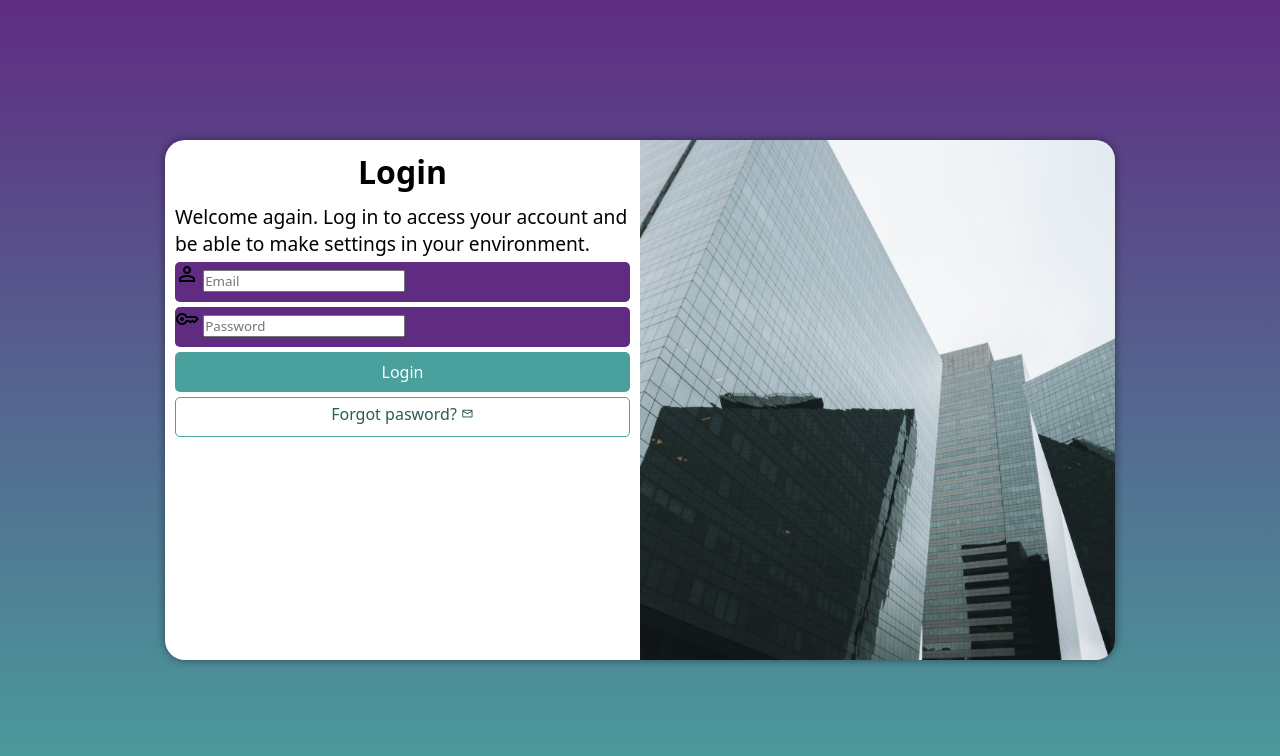
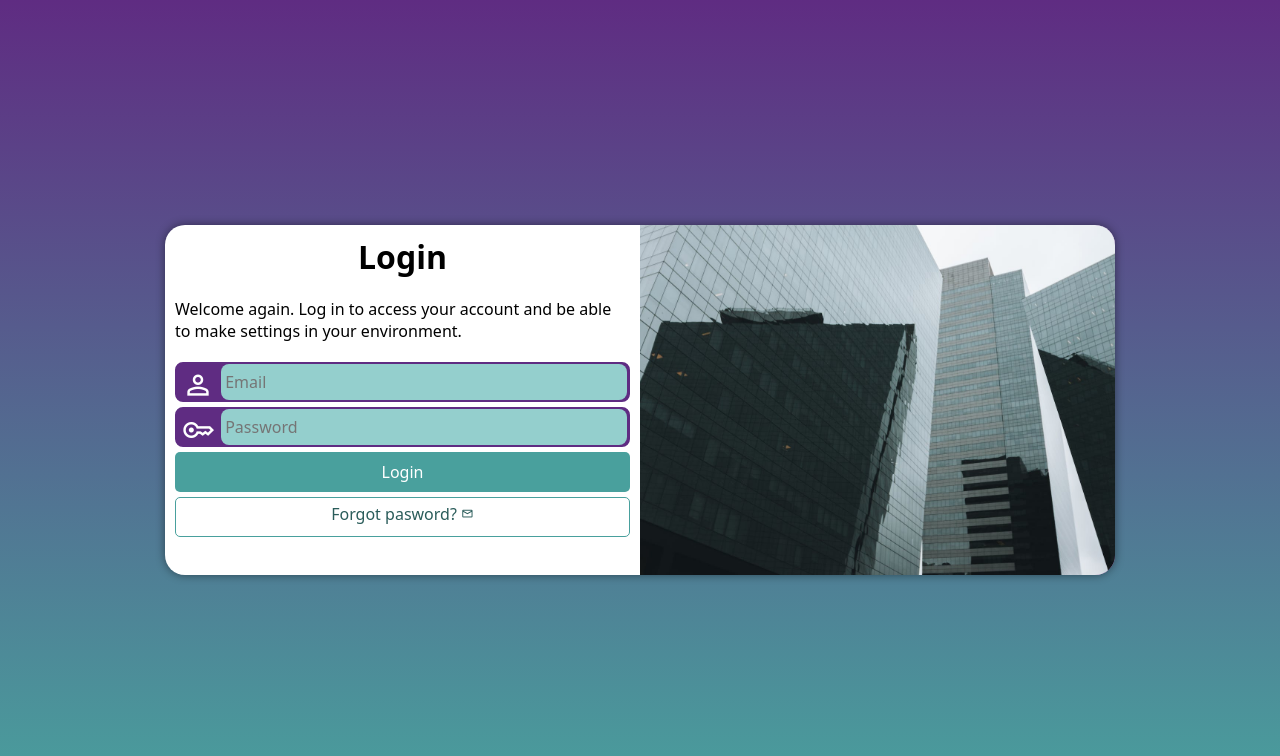
Before and after one commit to luanabuscariolo/Login-Project, a plain HTML site: page index.html in a window 1280 px wide. Drawn offline with nearby package versions, Linux system fonts and the light colour scheme.

Commit message:
Upgrade css

```diff
--- a/styles/media-query.css
+++ b/styles/media-query.css
@@ -1,12 +1,14 @@
 @charset 'UTF-8';
 
 @media screen and (min-width: 768px) and (max-width: 992px) {
+
     body {
         background-image: linear-gradient(to top, #49a09d, #5f2c82);
     }
 
     section#login {
         width: 80%;
+        height: 280px;
     }
 
     section#login > div#image {
@@ -28,6 +30,7 @@
 
     section#login {
         width: 950px;
+        height: 350px;
     }
 
     section#login > div#image {
@@ -46,6 +49,7 @@
     }
 
     div#form > p {
-        font-size: 1.2em;
+        font-size: 1em;
+        margin: 20px 0px;
     }
 }
--- a/styles/style.css
+++ b/styles/style.css
@@ -29,7 +29,6 @@ section#login {
     position: absolute;
     top: 50%;
     left: 50%;
-    transform: translate(-50%, -50%);
 
     background-color: white;
     width: 250px;
@@ -38,6 +37,7 @@ section#login {
     overflow: hidden;
     box-shadow: 0px 0px 10px rgba(0, 0, 0, 0.452);
 
+    transform: translate(-50%, -50%);
     transition: width .3s, heigth .3s;
     transition-timing-function: ease;
 }
@@ -66,15 +66,39 @@ div#form > p {
 
 form > div.field {
     background-color: #5f2c82;
+    border: 2px solid #5f2c82;
     display: block;
     width: 100%;
     height: 40px;
-    border-radius: 5px;
+    border-radius: 8px;
     margin: 5px 0px;
 }
 
 div.field > label {
     display: none;
+}
+
+div.field > span {
+    color: white;
+    /*background-color: black;*/
+    font-size: 2em;
+    width: 40px;
+    padding: 5px;
+}
+
+div.field > input {
+    background-color: #94cfcd;
+    font-size: 1em;
+    width: calc(100% - 45px);
+    height: 100%;
+    border: 0px;
+    border-radius: 8px;
+    padding: 4px;
+    transform: translateY(-13px);
+}
+
+div.field > input:focus-within {
+    background-color: white;
 }
 
 form > input[type=submit] {
```
